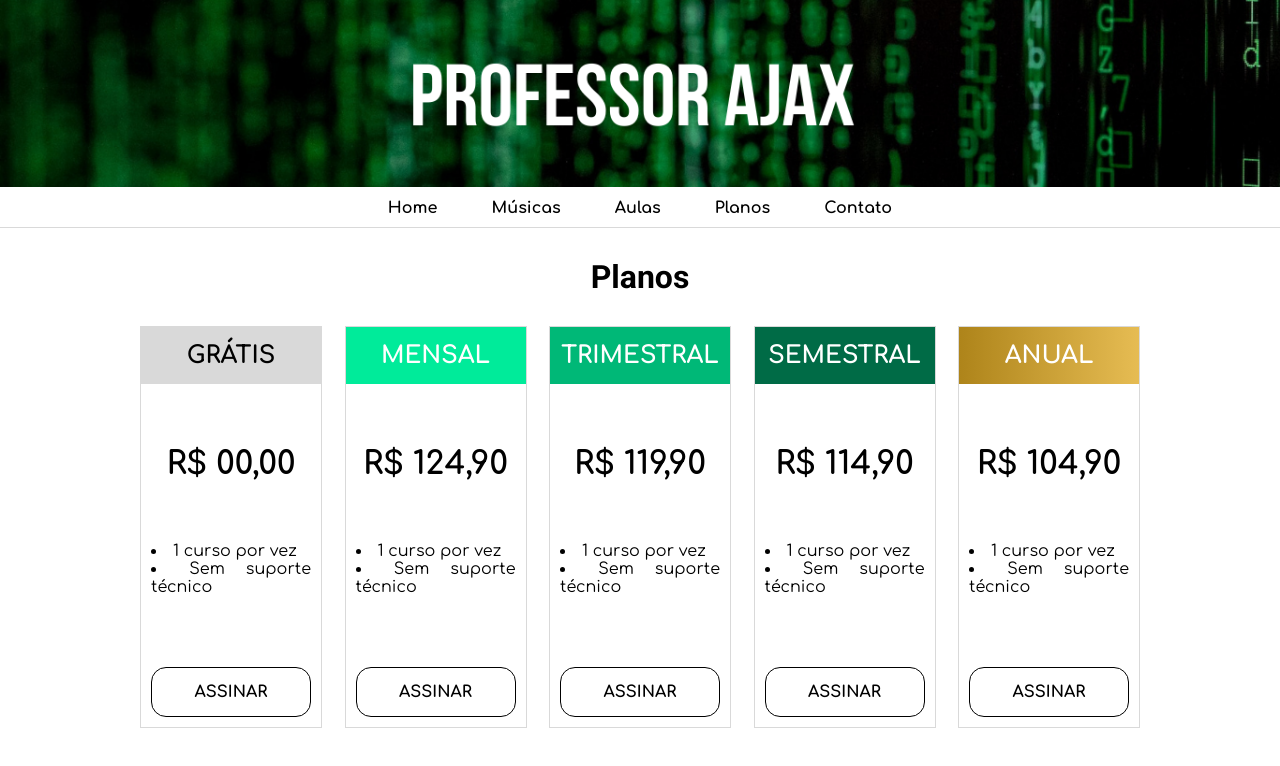
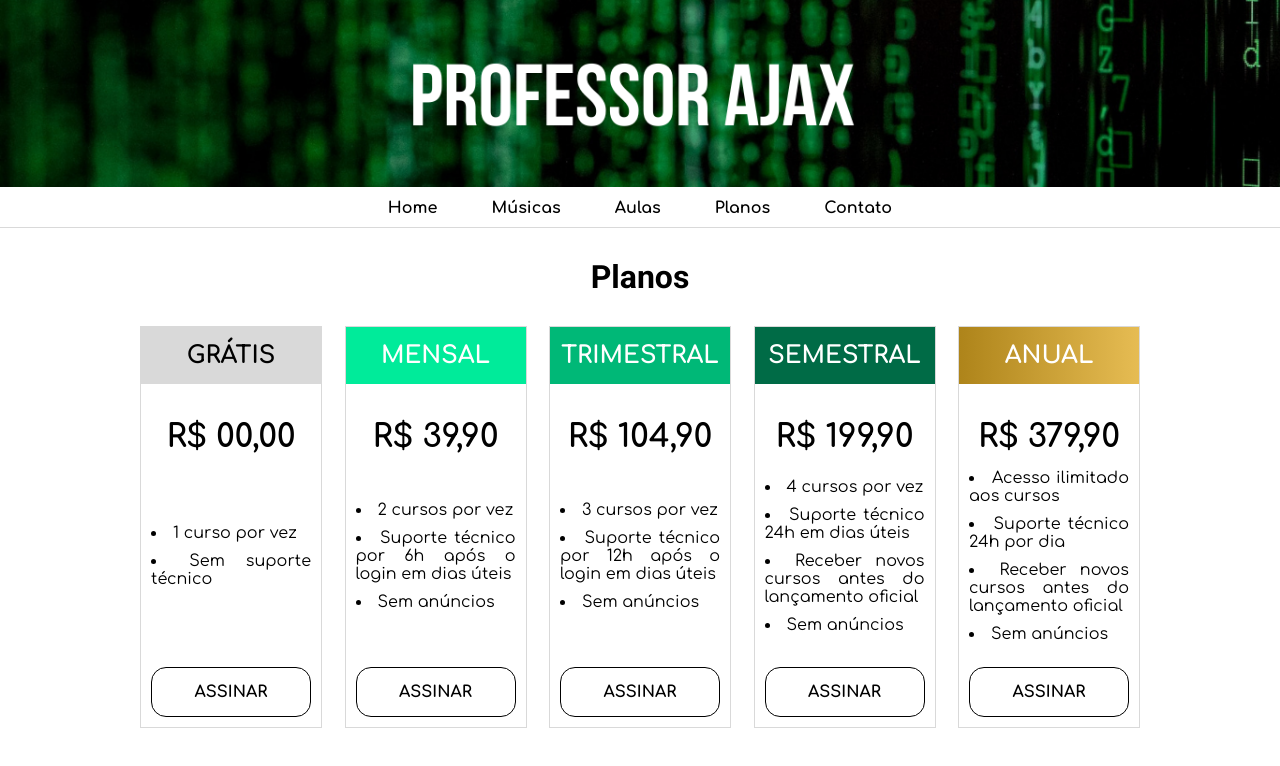
Before and after one commit to lucasfernande/profcode, a plain HTML site: page planos.html in a window 1280 px wide. Drawn offline with Linux system fonts and the light colour scheme.

Commit message:
ajustando os planos de assinatura

```diff
--- a/css/style.css
+++ b/css/style.css
@@ -131,12 +131,19 @@ section.planos > div > h2 {
 section.planos > div > h3 {
     text-align: center;
     font-size: 2em;
+    flex-grow: 1;
+    margin-top: 35px;
 }
 
 section.planos > div > ul {
+    padding: 0 10px;
+    flex-grow: 1;
+    list-style-position: inside;
+}
+
+section.planos > div > ul li {
+    padding: 5px 0;
     text-align: justify;
-    padding: 0 10px;
-    list-style-position: inside;
 }
 
 section.planos > div > input {
--- a/planos.html
+++ b/planos.html
@@ -41,40 +41,46 @@
 
                 <div class="mensal">
                     <h2>Mensal</h2>
-                    <h3>R$ 124,90</h3>
+                    <h3>R$ 39,90</h3>
                     <ul>
-                        <li>1 curso por vez</li>
-                        <li>Sem suporte técnico</li>
+                        <li>2 cursos por vez</li>
+                        <li>Suporte técnico por 6h após o login em dias úteis</li>
+                        <li>Sem anúncios</li>
                     </ul>
                     <input type="button" value="ASSINAR">
                 </div>
 
                 <div class="trimestral">
                     <h2>Trimestral</h2>
-                    <h3>R$ 119,90</h3>
+                    <h3>R$ 104,90</h3>
                     <ul>
-                        <li>1 curso por vez</li>
-                        <li>Sem suporte técnico</li>
+                        <li>3 cursos por vez</li>
+                        <li>Suporte técnico por 12h após o login em dias úteis</li>
+                        <li>Sem anúncios</li>
                     </ul>
                     <input type="button" value="ASSINAR">
                 </div>
 
                 <div class="semestral">
                     <h2>Semestral</h2>
-                    <h3>R$ 114,90</h3>
+                    <h3>R$ 199,90</h3>
                     <ul>
-                        <li>1 curso por vez</li>
-                        <li>Sem suporte técnico</li>
+                        <li>4 cursos por vez</li>
+                        <li>Suporte técnico 24h em dias úteis</li>
+                        <li>Receber novos cursos antes do lançamento oficial</li>
+                        <li>Sem anúncios</li>
                     </ul>
                     <input type="button" value="ASSINAR">
                 </div>
 
                 <div class="anual">
                     <h2>Anual</h2>
-                    <h3>R$ 104,90</h3>
+                    <h3>R$ 379,90</h3>
                     <ul>
-                        <li>1 curso por vez</li>
-                        <li>Sem suporte técnico</li>
+                        <li>Acesso ilimitado aos cursos</li>
+                        <li>Suporte técnico 24h por dia</li>
+                        <li>Receber novos cursos antes do lançamento oficial</li>
+                        <li>Sem anúncios</li>
                     </ul>
                     <input type="button" value="ASSINAR">
                 </div>
```
